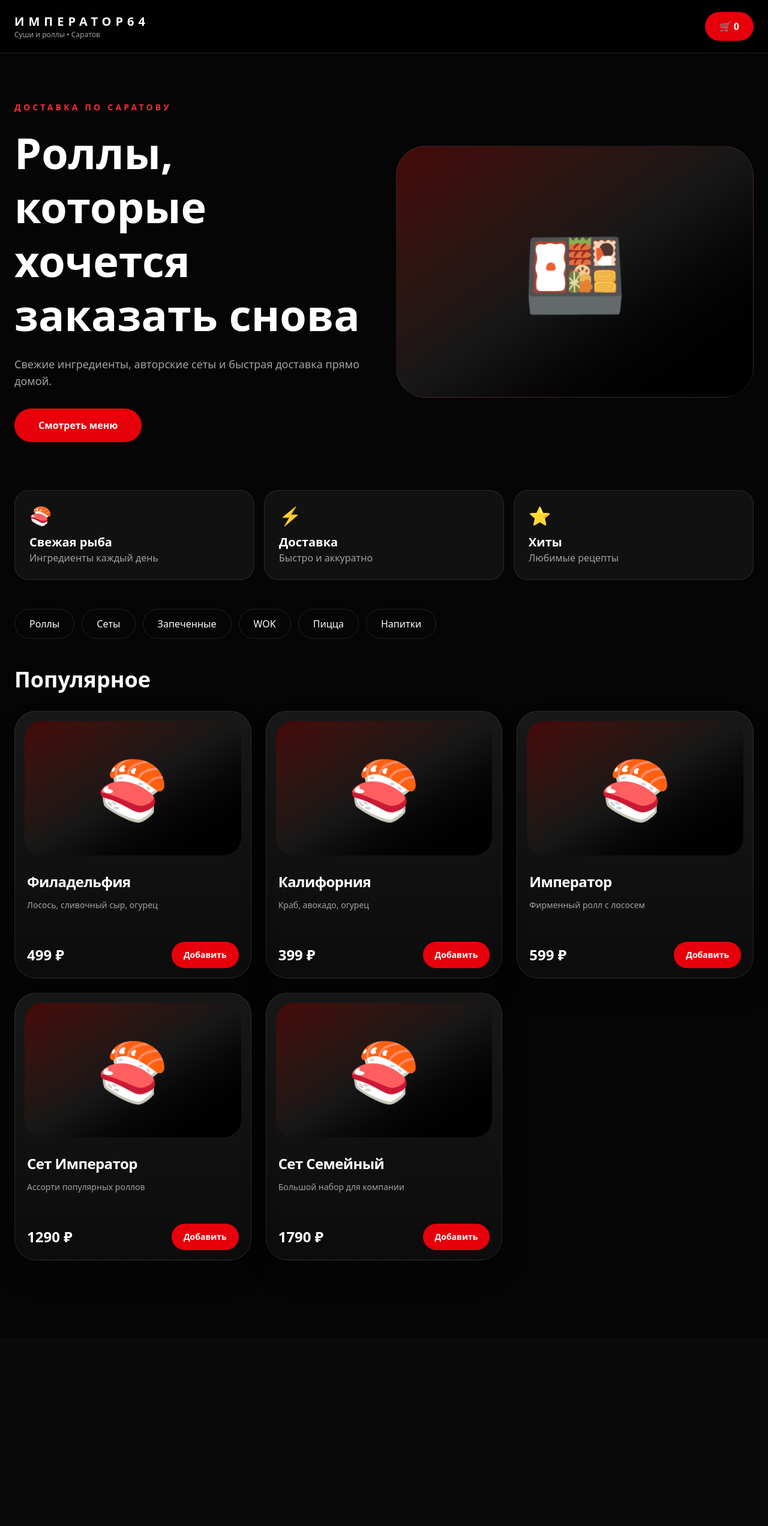
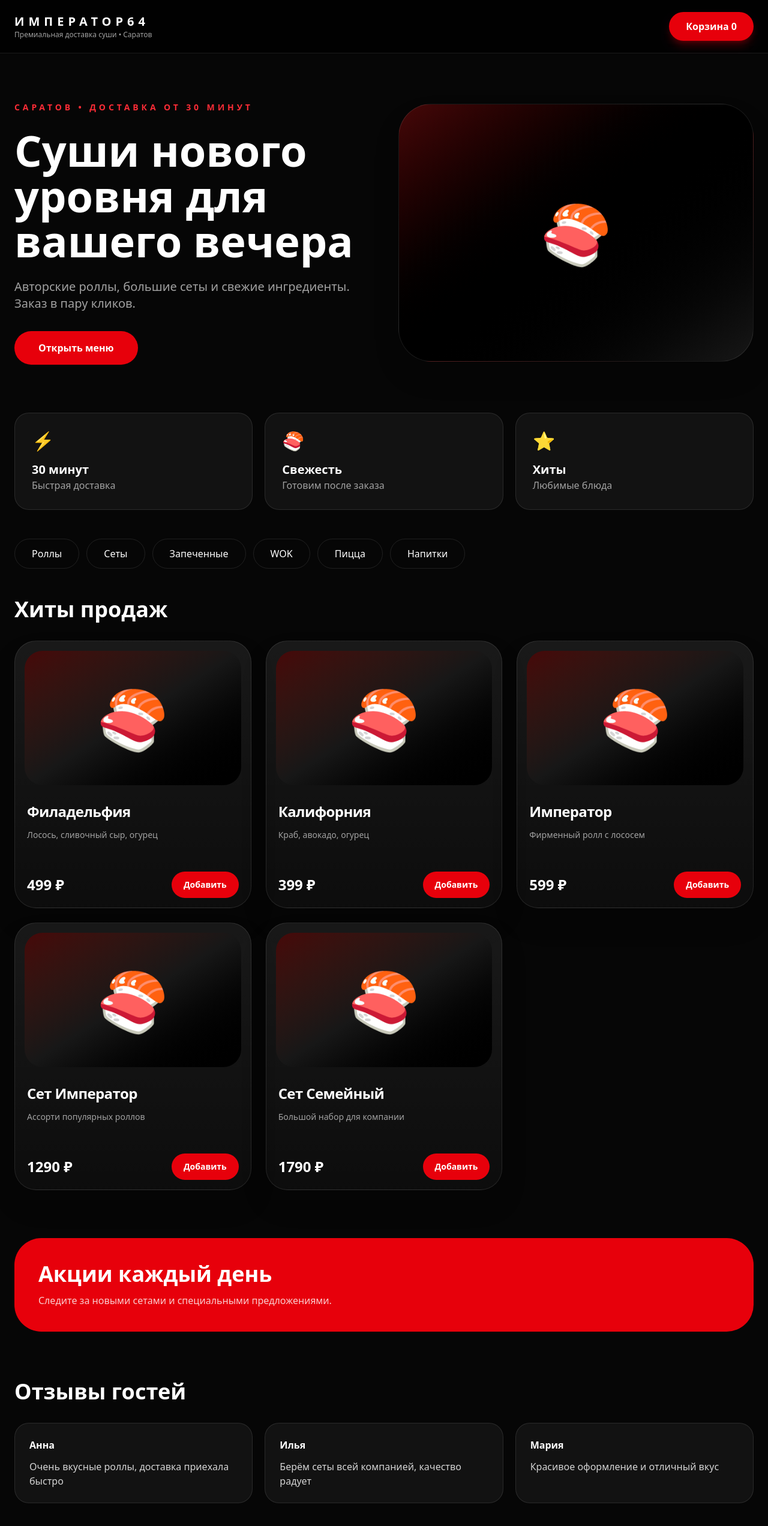
Before and after one commit to lolimon575-pixel/primerimperator, a Next.js app: page / in a window 1280 px wide. Shown: the top 2544 px of the page at 60% size. Before the commit the page ends 2229 px from the top, so only its background shows below. Built offline with nearby package versions, Linux system fonts and the light colour scheme.

Commit message:
Redesign homepage into premium sushi delivery landing page

```diff
--- a/app/page.tsx
+++ b/app/page.tsx
@@ -8,45 +8,49 @@ import { menu } from "@/data/menu";
 
 const categories = ["Роллы", "Сеты", "Запеченные", "WOK", "Пицца", "Напитки"];
 
+const reviews = [
+  ["Анна", "Очень вкусные роллы, доставка приехала быстро"],
+  ["Илья", "Берём сеты всей компанией, качество радует"],
+  ["Мария", "Красивое оформление и отличный вкус"],
+];
+
 export default function Home() {
   const products = menu.flatMap((section) => section.items).slice(0, 6);
   const [cartOpen, setCartOpen] = useState(false);
   const [items, setItems] = useState<any[]>([]);
 
-  const addToCart = (product: any) => {
-    setItems((current) => {
-      const exists = current.find((item) => item.name === product.name);
-      return exists
-        ? current.map((item) => item.name === product.name ? { ...item, quantity: item.quantity + 1 } : item)
-        : [...current, { ...product, quantity: 1 }];
-    });
-  };
+  const addToCart = (product:any) => setItems((current)=>{
+    const found=current.find((item)=>item.name===product.name);
+    return found ? current.map((item)=>item.name===product.name?{...item,quantity:item.quantity+1}:item) : [...current,{...product,quantity:1}];
+  });
 
-  return <main className="min-h-screen bg-[#050505] text-white pb-32">
-    <header className="sticky top-0 z-40 border-b border-white/10 bg-black/70 px-6 py-5 backdrop-blur-xl">
-      <div className="mx-auto flex max-w-7xl justify-between items-center">
-        <div><b className="text-xl tracking-[0.35em]">ИМПЕРАТОР64</b><p className="text-xs text-neutral-400">Суши и роллы • Саратов</p></div>
-        <button onClick={() => setCartOpen(true)} className="rounded-full bg-red-600 px-6 py-3 font-bold">🛒 {items.reduce((a,b)=>a+b.quantity,0)}</button>
+  return <main className="min-h-screen bg-[#060606] text-white pb-32">
+    <header className="sticky top-0 z-50 border-b border-white/10 bg-black/80 px-6 py-5 backdrop-blur-xl">
+      <div className="mx-auto flex max-w-7xl items-center justify-between">
+        <div><b className="text-xl tracking-[0.35em]">ИМПЕРАТОР64</b><p className="text-xs text-neutral-400">Премиальная доставка суши • Саратов</p></div>
+        <button onClick={()=>setCartOpen(true)} className="rounded-full bg-red-600 px-7 py-3 font-bold shadow-lg shadow-red-600/30">Корзина {items.reduce((a,b)=>a+b.quantity,0)}</button>
       </div>
     </header>
 
-    <section className="mx-auto grid max-w-7xl gap-10 px-6 py-20 lg:grid-cols-2 lg:items-center">
+    <section className="mx-auto grid max-w-7xl gap-12 px-6 py-20 lg:grid-cols-2 lg:items-center">
       <div>
-        <p className="text-sm font-bold uppercase tracking-[0.3em] text-red-500">Доставка по Саратову</p>
-        <h1 className="mt-5 text-5xl font-black leading-tight md:text-7xl">Роллы, которые хочется заказать снова</h1>
-        <p className="mt-6 max-w-xl text-lg text-neutral-400">Свежие ингредиенты, авторские сеты и быстрая доставка прямо домой.</p>
-        <button className="mt-8 rounded-full bg-red-600 px-10 py-4 font-bold">Смотреть меню</button>
+        <p className="text-sm font-bold tracking-[0.35em] text-red-500">САРАТОВ • ДОСТАВКА ОТ 30 МИНУТ</p>
+        <h1 className="mt-6 text-5xl font-black leading-[1.05] md:text-7xl">Суши нового уровня для вашего вечера</h1>
+        <p className="mt-6 max-w-xl text-xl text-neutral-400">Авторские роллы, большие сеты и свежие ингредиенты. Заказ в пару кликов.</p>
+        <button className="mt-8 rounded-full bg-red-600 px-10 py-4 font-bold">Открыть меню</button>
       </div>
-      <div className="flex min-h-[420px] items-center justify-center rounded-[50px] border border-white/10 bg-gradient-to-br from-red-950 via-neutral-900 to-black text-[140px]">🍱</div>
+      <div className="min-h-[430px] rounded-[55px] border border-white/10 bg-gradient-to-br from-red-950 via-black to-neutral-900 p-10 text-8xl flex items-center justify-center shadow-2xl">🍣</div>
     </section>
 
-    <section className="mx-auto grid max-w-7xl gap-4 px-6 md:grid-cols-3">
-      {[['🍣','Свежая рыба','Ингредиенты каждый день'],['⚡','Доставка','Быстро и аккуратно'],['⭐','Хиты','Любимые рецепты']].map(([i,t,d])=><div key={t} className="rounded-3xl border border-white/10 bg-white/5 p-6"><div className="text-3xl">{i}</div><h3 className="mt-3 text-xl font-bold">{t}</h3><p className="text-neutral-400">{d}</p></div>)}
-    </section>
+    <section className="mx-auto grid max-w-7xl gap-5 px-6 md:grid-cols-3">{[["⚡","30 минут","Быстрая доставка"],["🍣","Свежесть","Готовим после заказа"],["⭐","Хиты","Любимые блюда" ]].map(x=><div key={x[1]} className="rounded-3xl border border-white/10 bg-white/5 p-7"><div className="text-3xl">{x[0]}</div><h3 className="mt-4 text-xl font-bold">{x[1]}</h3><p className="text-neutral-400">{x[2]}</p></div>)}</section>
 
-    <section className="mx-auto max-w-7xl px-6 py-12 flex gap-3 overflow-x-auto">{categories.map(c=><button key={c} className="whitespace-nowrap rounded-full border border-white/10 px-6 py-3">{c}</button>)}</section>
+    <section className="mx-auto max-w-7xl px-6 py-12 flex gap-3 overflow-x-auto">{categories.map(c=><button key={c} className="rounded-full border border-white/10 px-7 py-3 whitespace-nowrap hover:bg-red-600">{c}</button>)}</section>
 
-    <section className="mx-auto max-w-7xl px-6"><h2 className="mb-8 text-4xl font-black">Популярное</h2><div className="grid gap-6 md:grid-cols-3">{products.map(p=><ProductCard key={p.name} product={p} onAdd={()=>addToCart(p)}/>)}</div></section>
+    <section className="mx-auto max-w-7xl px-6"><h2 className="text-4xl font-black mb-8">Хиты продаж</h2><div className="grid gap-6 md:grid-cols-3">{products.map(p=><ProductCard key={p.name} product={p} onAdd={()=>addToCart(p)}/>)}</div></section>
+
+    <section className="mx-auto max-w-7xl px-6 py-20"><div className="rounded-[45px] bg-red-600 p-10"><h2 className="text-4xl font-black">Акции каждый день</h2><p className="mt-3 text-white/80">Следите за новыми сетами и специальными предложениями.</p></div></section>
+
+    <section className="mx-auto max-w-7xl px-6 pb-20"><h2 className="text-4xl font-black mb-8">Отзывы гостей</h2><div className="grid gap-5 md:grid-cols-3">{reviews.map(r=><div key={r[0]} className="rounded-3xl border border-white/10 bg-white/5 p-6"><b>{r[0]}</b><p className="mt-3 text-neutral-300">{r[1]}</p></div>)}</div></section>
 
     {cartOpen && <CartDrawer items={items}/>}
     <MobileNav/>
```
